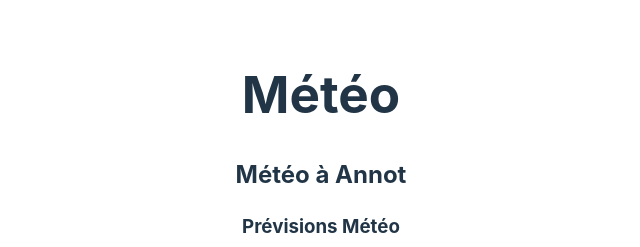
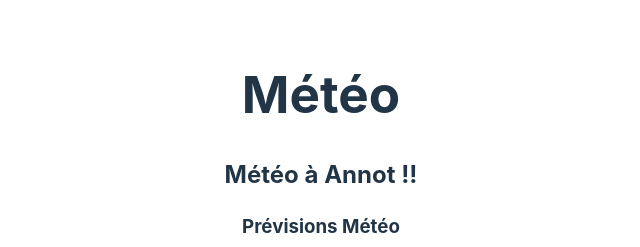
Before and after one commit to DavidCasanova83/weather-oti, a Vue app: page / in a window 1280 px wide. Shown: the top 247 px of the page, without its empty margins (319-959 px from the left). Built offline with nearby package versions, Linux system fonts and the light colour scheme.

Commit message:
petite modif

```diff
--- a/src/App.vue
+++ b/src/App.vue
@@ -2,7 +2,7 @@
   <div>
     <h1>Météo</h1>
     <div v-for="(cityForecasts, insee) in forecasts" :key="insee">
-      <h2>Météo à {{ cityForecasts[0]?.city.name }}</h2>
+      <h2>Météo à {{ cityForecasts[0]?.city.name }} !!</h2>
       <div v-if="cityForecasts.length">
         <h3>Prévisions Météo</h3>
         <div v-for="dayForecast in cityForecasts" :key="dayForecast.update">
```
